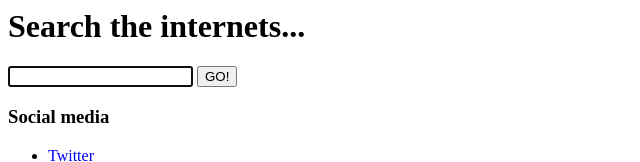
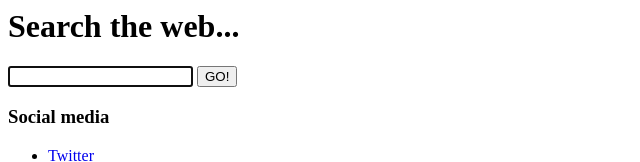
Before and after one commit to MunFaill/Mono-Browser, a plain HTML site: page StartPage/index.html in a window 1280 px wide. Shown: the top 162 px of the page, without its empty margins (0-640 px from the left). Drawn offline with Linux system fonts and the light colour scheme.

Commit message:
Update index.html

```diff
--- a/StartPage/index.html
+++ b/StartPage/index.html
@@ -1,7 +1,7 @@
 <div class="wrapper">
 	<div class="upper">
 		<div class="col-1-of-1">
-			<h1>Search the internets...</h1>
+			<h1>Search the web...</h1>
 			<form class="searchbox" method="get" action="https://google.com/search">
 				<input type="text" autofocus="autofocus" name="q"/>
 				<input type="submit" value="GO!" />
```
